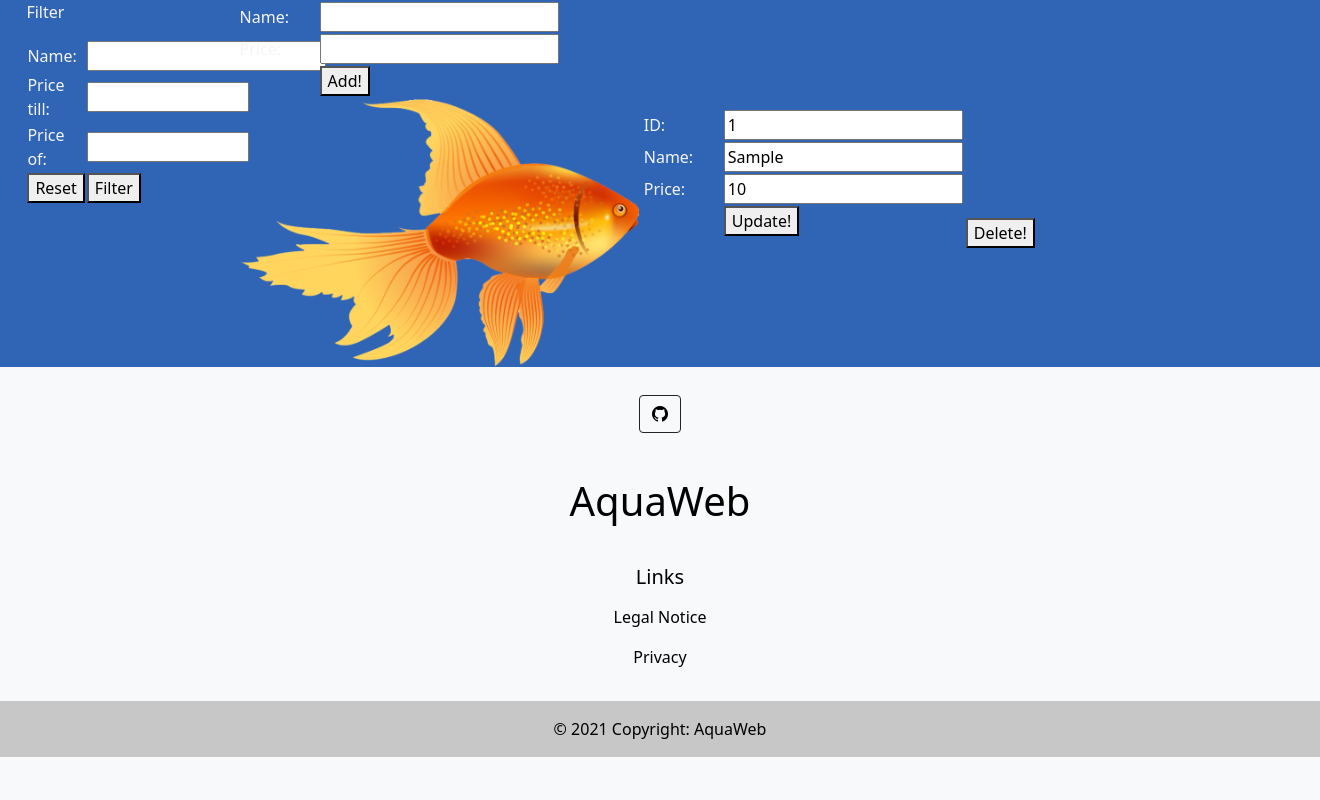
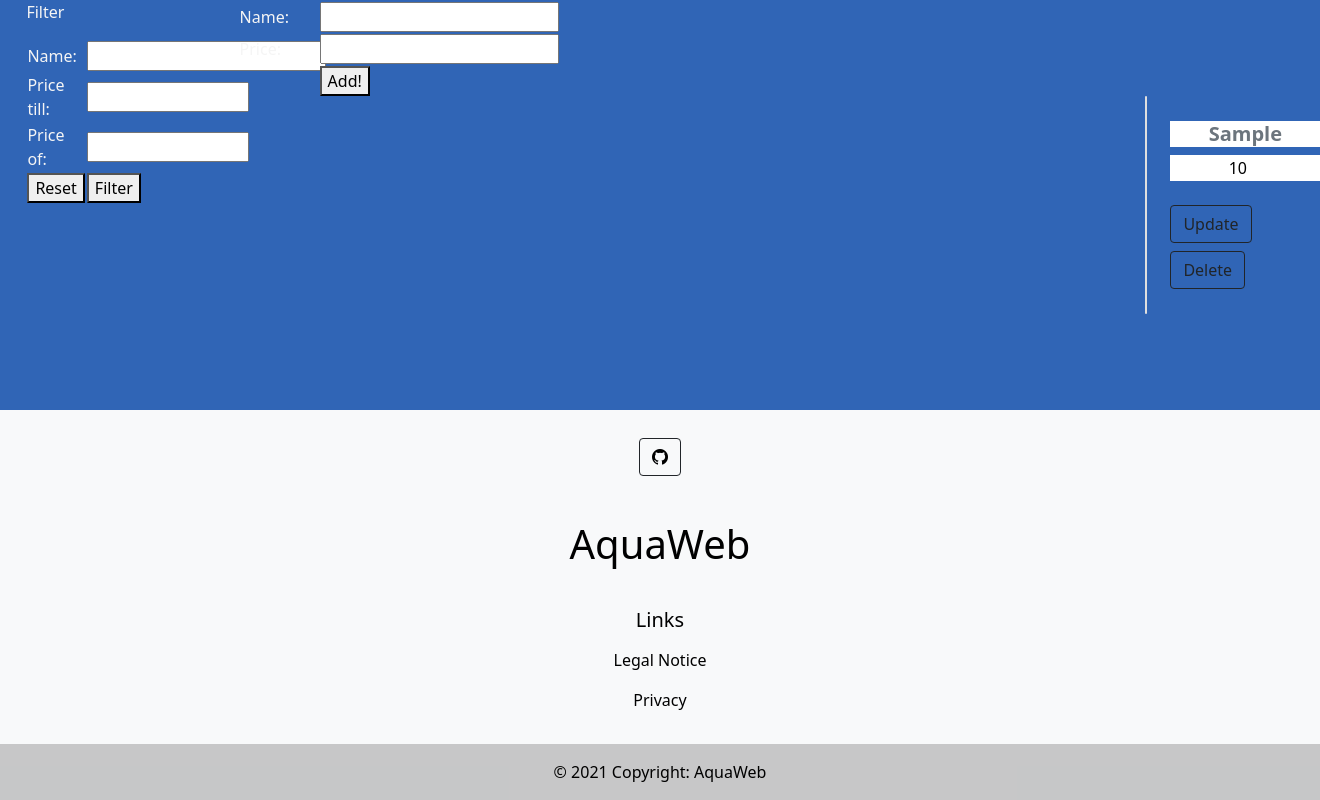
Before and after one commit to anticitizn/aquaweb, a PHP site: page /php/adminfish.php in a window 1320 px wide. Shown: the part 251-1051 px from the top of the page. Before the commit the page ends 1008 px from the top, so only its background shows below. Run offline with PHP 8.4, Linux system fonts and the light colour scheme; tables that the repository leaves empty or names only in its code hold one stand-in row (values such as "Sample post").

Commit message:
updated admin_fish

```diff
--- a/php/adminfish.php
+++ b/php/adminfish.php
@@ -27,7 +27,7 @@ $indexphp = '';
 
     <?php
     // adds ne fish if add button was hit
-    if(isset($_GET["add"]) && $_GET["add"] == 1) {
+    if (isset($_GET["add"]) && $_GET["add"] == 1) {
         $request = "INSERT INTO fish (name, price) VALUE ('" . $_POST["addname"] . "', " . $_POST["addprice"] . ")";
         $result = mysqli_query($db_connect, $request);
     }
@@ -42,19 +42,19 @@ $indexphp = '';
         $id = $row["id"] . "id";
         $name = $row["id"] . "name";
         // updates the correct fish with the new values
-        if(isset($_GET[$update]) && $_GET[$update] == 1) {
-            $request = "UPDATE fish SET name='". $_POST[$name] ."', price=". $_POST[$price] ." WHERE id=". $_POST[$id] ."";
+        if (isset($_GET[$update]) && $_GET[$update] == 1) {
+            $request = "UPDATE fish SET name='" . $_POST[$name] . "', price=" . $_POST[$price] . " WHERE id=" . $_POST[$id] . "";
             $result = mysqli_query($db_connect, $request);
         }
         //deletes the correct fish
-        if(isset($_GET[$delete]) && $_GET[$delete] == 1) {
-            $request = "DELETE FROM fish WHERE id=". $_POST[$id] ."";
+        if (isset($_GET[$delete]) && $_GET[$delete] == 1) {
+            $request = "DELETE FROM fish WHERE id=" . $_POST[$id] . "";
             $result = mysqli_query($db_connect, $request);
         }
     }
     // fillters the shown fishes
     $namefilter = $_POST["namefilter"] ?? "";
-        if(isset($_POST["pricetill"]) && $_POST["pricetill"] != ""){
+    if (isset($_POST["pricetill"]) && $_POST["pricetill"] != "") {
         $pricetill = $_POST["pricetill"];
     } else {
         $pricetill = 2147483647;
@@ -75,16 +75,16 @@ $indexphp = '';
                 <form id="filterform" action="#" method="POST">
                     <table>
                         <tr>
-                            <td class="label-column"><label for="namefilter">Name:</label</td>
-                            <td><input type="text" name ="namefilter"></td>
+                            <td class="label-column"><label for="namefilter">Name:</label< /td>
+                            <td><input type="text" name="namefilter"></td>
                         </tr>
                         <tr>
-                            <td class="label-column"><label for="pricetill">Price till:</label</td>
-                            <td><input type="number" name ="pricetill" min="0" max="2147483647"></td>
+                            <td class="label-column"><label for="pricetill">Price till:</label< /td>
+                            <td><input type="number" name="pricetill" min="0" max="2147483647"></td>
                         </tr>
                         <tr>
-                            <td class="label-column"><label for="priceof">Price of:</label</td>
-                            <td><input type="number" name ="priceof" min="0" max="2147483647"></td>
+                            <td class="label-column"><label for="priceof">Price of:</label< /td>
+                            <td><input type="number" name="priceof" min="0" max="2147483647"></td>
                         </tr>
                         <tr>
                             <td><button type="reset">Reset</button></td>
@@ -104,11 +104,11 @@ $indexphp = '';
                             <table>
                                 <tr>
                                     <td class="label-column"><label for="addname">Name:</label></td>
-                                    <td><input type="name" id="addname" name ="addname"></td>
+                                    <td><input type="name" id="addname" name="addname"></td>
                                 </tr>
                                 <tr>
                                     <td class="label-column"><label for="addprice">Price:</label></td>
-                                    <td><input type="number" id="addprice"name ="addprice"></td>
+                                    <td><input type="number" id="addprice" name="addprice"></td>
                                 </tr>
                                 <tr>
                                     <td class="label-column"></td>
@@ -118,55 +118,62 @@ $indexphp = '';
                         </form>
                     </td>
                 </tr>
+
+            </table>
+        </div>
+
+        <section class='py-5'>
+            <div class="container px-4 px-lg-5 mt-5">
+                <div class="row gx-4 gx-lg-5 row-cols-2 row-cols-md-3 row-cols-xl-4 justify-content-center">
                     <?php
-                    // generates the filtered fishforms
+                    //generates buy form for filtered fishes
                     if ($db_connect) {
                         $request = "SELECT * FROM fish";
                         $result = mysqli_query($db_connect, $request);
+
+
                         while ($row = mysqli_fetch_assoc($result)) {
-                        if ((str_contains($row["name"], $namefilter)) && ($row["price"] <= $pricetill) && ($row["price"] >= $priceof)) {?>
-                        <tr>
-                            <td>
-                                <div class="fishimg">
+                            if (str_contains($row["name"], $namefilter) && ($row["price"] <= $pricetill) && ($row["price"] >= $priceof)) { ?>
+
+
+                                <div class="col mb-5">
+                                    <div class="card h-100">
+                                        <!-- Product image-->
                                         <img class="card-img-top" src='../assets/images/<?php echo $row["id"] ?>.png' alt="..." />
+                                        <!-- Product details-->
+                                        <div class="card-body p-4 text-secondary">
+                                            <div class="text-center">
+                                                <form id=<?php echo $row["id"] . "formupdatefisharticle"; ?> action="?<?php echo $row['id']; ?>update=1" method="post">
+                                                    <input type="id" id=<?php echo $row["id"] . "-id-article"; ?> name="<?php echo $row['id']; ?>id" value=<?php echo $row["id"] ?> readonly hidden>
+                                                    <!-- Product name-->
+                                                    <h5 class="fw-bolder"><input type="name" class="name-form" id=<?php echo $row["id"] . "-name"; ?> name="<?php echo $row['id']; ?>name" value=<?php echo $row["name"] ?>></h5>
+                                                    <!-- Product price-->
+                                                    <input type="number" class="number-buy-form" id=<?php echo $row["id"] . "-price"; ?> name="<?php echo $row['id']; ?>price" value=<?php echo $row["price"] ?>>
                                             </div>
-                                <div class="fishdescription">
-                                    <form id=<?php echo $row["id"] . "formupdatefisharticle"; ?> action="?<?php echo $row['id'];?>update=1" method="post">
-                                        <table>
-                                            <tr >
-                                                <td class="label-column" ><label for="id" >ID:</label></td>
-                                                <td><input type="id" id=<?php echo $row["id"] . "-id"; ?> name ="<?php echo $row['id'];?>id" value=<?php echo $row["id"]?> readonly ></td>
-                                            </tr>
-                                            <tr>
-                                                <td class="label-column"><label for="name">Name:</label></td>
-                                                <td><input type="name" id=<?php echo $row["id"] . "-name"; ?> name ="<?php echo $row['id'];?>name" value=<?php echo $row["name"]?>></td>
-                                            </tr>
-                                            <tr>
-                                                <td class="label-column"><label for="price">Price:</label></td>
-                                                <td><input type="number" id=<?php echo $row["id"] . "-price"; ?> name ="<?php echo $row['id'];?>price" value=<?php echo $row["price"]?>></td>
-                                            </tr>
-                                            <tr>
-                                                <td class="label-column"></td>
-                                                <td><button type="submit" id=<?php echo $row["id"] . "-update"; ?> class="update-button">Update!</button>
-                                            </tr>
-                                        </table>
+                                        </div>
+                                        <!-- Product actions-->
+                                        <div class="card-footer p-4 pt-0 border-top-0 bg-transparent">
+                                            <div class="text-center"><button type="submit" id=<?php echo $row["id"] . "-update"; ?> class="btn btn-outline-dark mt-auto">Update</button>
+
+                                        </form>
+                                        <form id=<?php echo $row["id"] . "formdeletefisharticle"; ?> action="?<?php echo $row['id']; ?>delete=1" method="post">
+                                            <label for="id" hidden>ID:</label>
+                                            <input type="id" id=<?php echo $row["id"] . "-id"; ?> name="<?php echo $row['id']; ?>id" value=<?php echo $row["id"] ?> readonly hidden>
+                                            <button type="submit" id=<?php echo $row["id"] . "-delete"; ?> class="btn btn-outline-dark mt-2">Delete</button>
                                         </form>
                                         </div>
-                            </td>
-                            <td>
-                                <form id=<?php echo $row["id"] . "formdeletefisharticle"; ?> action="?<?php echo $row['id'];?>delete=1" method="post">
-                                    <label for="id" hidden>ID:</label>
-                                    <input type="id" id=<?php echo $row["id"] . "-id"; ?> name ="<?php echo $row['id'];?>id" value=<?php echo $row["id"]?> readonly hidden>
-                                    <button type="submit" id=<?php echo $row["id"] . "-delete"; ?> class="delete-button">Delete!</button>
-                                </form>
-                            </td>
-                        </tr>
+                            </div>
+                                    </div>
+                                </div>
+
+
                     <?php }
                         }
                     }
                     ?>
-            </table>
                 </div>
+            </div>
+        </section>
 
     </main>
 
```
Also changed, not shown: php/adminoverview.php (+11 -6 lines), php/statistics.php (+2 -11 lines), 1 other file. Lines whose indentation alone changed are shown as unchanged.
